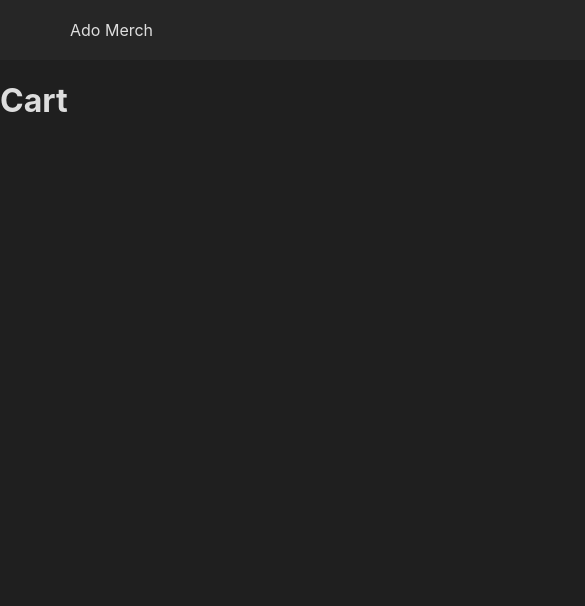
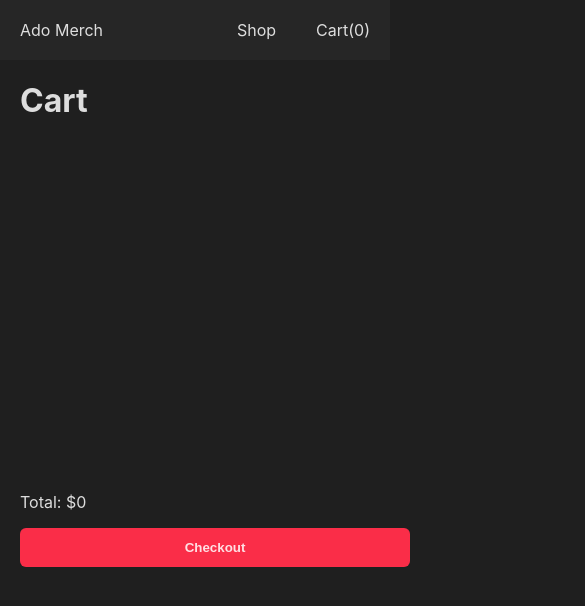
Before and after one commit to faishalirwn/shopping-cart, a React (Create React App) app: page /cart in a window 390 px wide. Shown: the top 606 px of the page, 585 px wide, since content can reach past the window. Built offline with nearby package versions, Linux system fonts and the light colour scheme.

Commit message:
Add responsive css rules

```diff
--- a/src/styles/Cart.css
+++ b/src/styles/Cart.css
@@ -3,6 +3,17 @@
   margin: 0 auto;
   display: grid;
   grid-template-columns: 3fr 1fr;
+}
+
+@media screen and (max-width: 900px) {
+  .cart {
+    width: 100%;
+    max-width: 900px;
+    display: grid;
+    grid-template-columns: none;
+    grid-template-rows: auto auto;
+    padding: 0 20px;
+  }
 }
 
 .cart-item {
--- a/src/styles/Home.css
+++ b/src/styles/Home.css
@@ -26,6 +26,7 @@
 }
 
 .home h1 {
+  text-align: center;
   margin: 0;
   font-size: 3em;
 }
--- a/src/styles/Product.css
+++ b/src/styles/Product.css
@@ -8,6 +8,12 @@
   border-radius: 5px;
 }
 
+@media screen and (max-width: 600px) {
+  .product img {
+    max-width: 150px;
+  }
+}
+
 .product-name {
   margin: 0 0 10px 0;
 }
--- a/src/styles/ProductDetail.css
+++ b/src/styles/ProductDetail.css
@@ -9,6 +9,7 @@
 .product-detail img {
   border-radius: 10px;
   max-width: 500px;
+  margin: 0 auto;
   margin-right: 20px;
 }
 
@@ -63,3 +64,16 @@ input[type="number"] {
   border: none;
   outline: none;
 }
+
+@media screen and (max-width: 768px) {
+  .product-detail {
+    padding: 0 20px;
+    display: grid;
+    grid-template-columns: none;
+    grid-template-rows: auto auto;
+  }
+
+  .product-detail img {
+    margin: 0 auto;
+  }
+}
```
